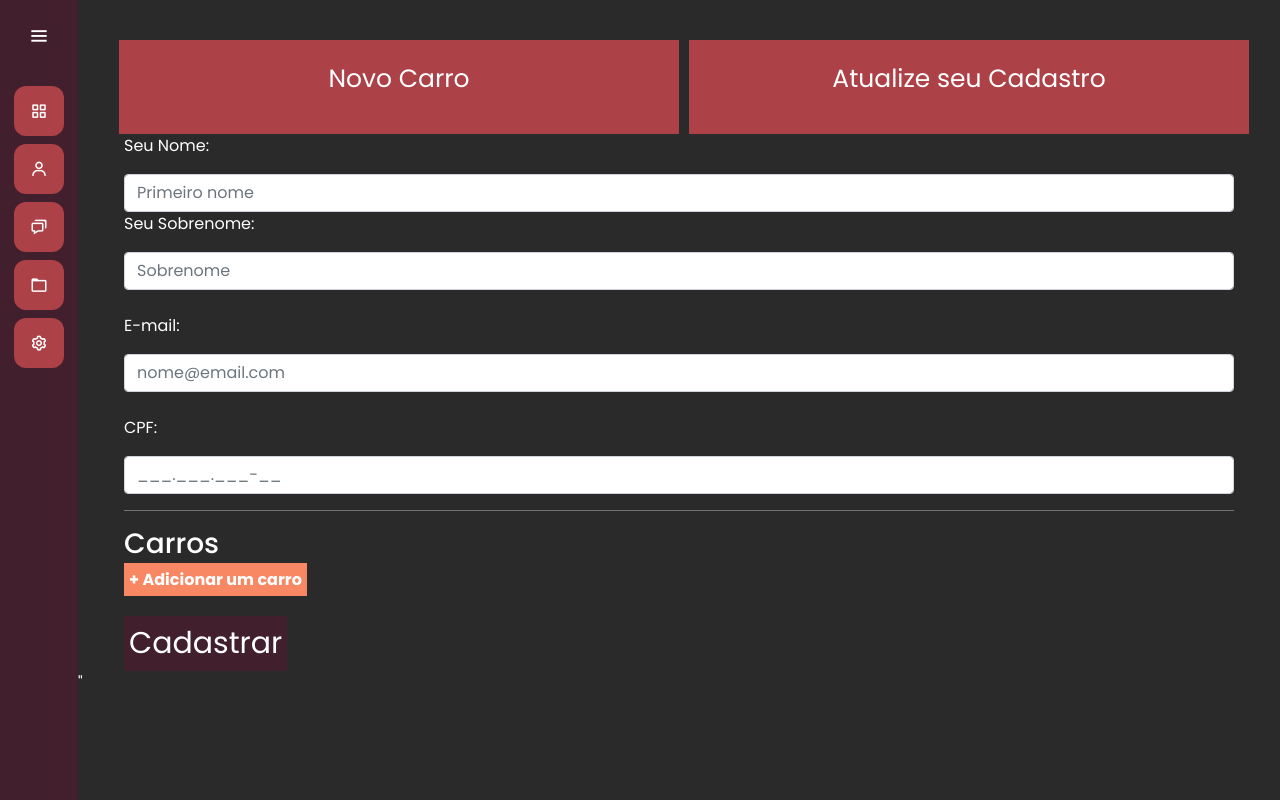
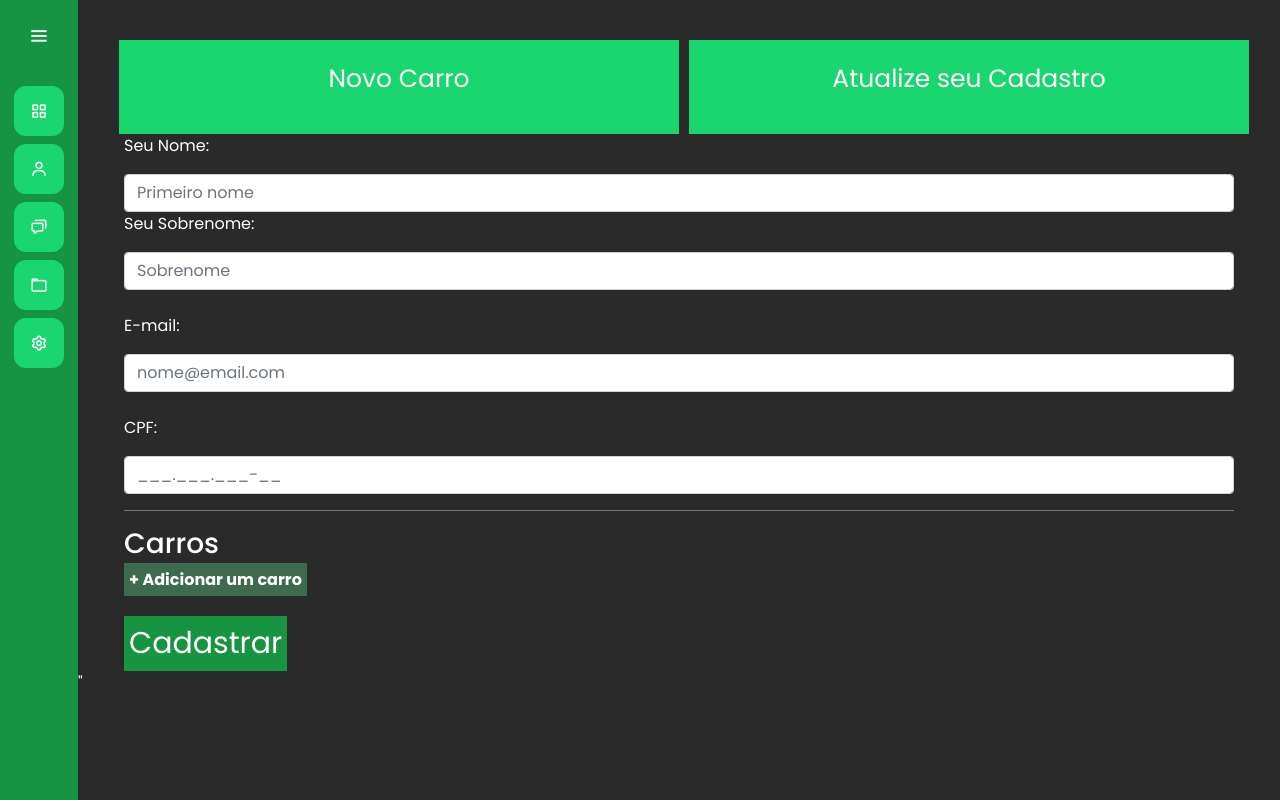
Before and after one commit to Ronalde-web/RGSCar, a Django app: page /clientes in a window 1280 px wide. Run offline with Django 3.2, Linux system fonts and the light colour scheme.

Commit message:
alteração das cores

```diff
--- a/templates/static/css/general.css
+++ b/templates/static/css/general.css
@@ -1,9 +1,9 @@
 :root{
 
-    --main-color: #ac4147;
-    --dark-color: #411f2d;
-    --light-color: #ffc27f;
-    --contrast-color: #f88863;
-    --differential-color: #ffe29a;
+    --main-color: #19d66e;
+    --dark-color: #179441;
+    --light-color: #23a162;
+    --contrast-color: #3e6b4f;
+    --differential-color: #447a4d;
 
 }
```
